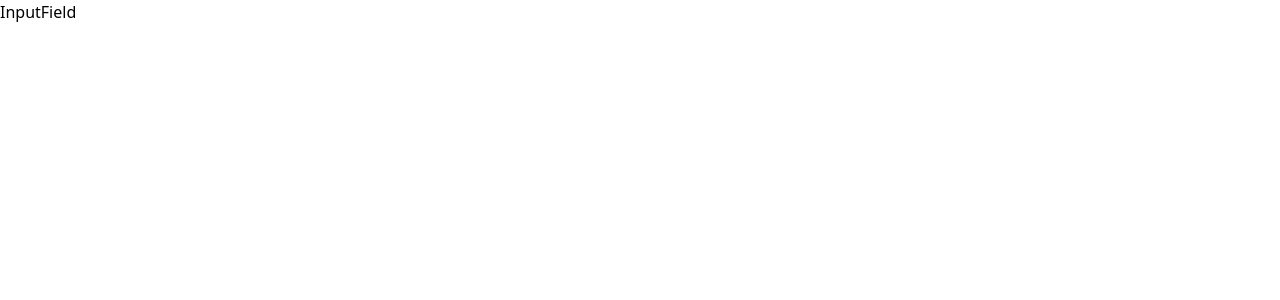
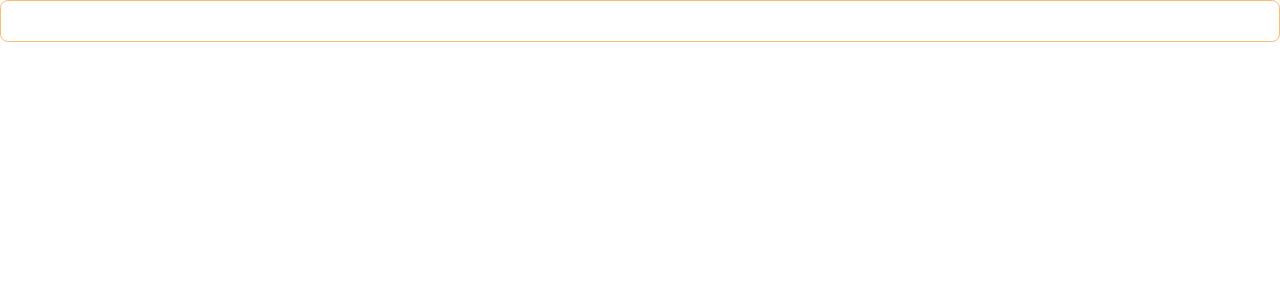
Before and after one commit to anoopraju31/100xdevs_cohort, a React (Vite) app in the folder week 7/assignments/5_github_info_card/: page / in a window 1280 px wide. Shown: the top 300 px of the page. Built offline with nearby package versions, Linux system fonts and the light colour scheme.

Commit message:
Week 7 - Assignments - 5. Github Info Card - InputField Component - styled

```diff
--- a/week 7/assignments/5_github_info_card/package.json
+++ b/week 7/assignments/5_github_info_card/package.json
@@ -10,6 +10,7 @@
     "preview": "vite preview"
   },
   "dependencies": {
+    "prop-types": "^15.8.1",
     "react": "^18.2.0",
     "react-dom": "^18.2.0"
   },
--- a/week 7/assignments/5_github_info_card/src/components/InputField.jsx
+++ b/week 7/assignments/5_github_info_card/src/components/InputField.jsx
@@ -1,5 +1,48 @@
-const InputField = () => {
-	return <div>InputField</div>
+import PropTypes from 'prop-types'
+
+const InputField = (props) => {
+	const {
+		id,
+		name,
+		label,
+		placeholder,
+		type,
+		value,
+		handleChange,
+		isDisabled,
+	} = props
+	return (
+		<div>
+			<label htmlFor={id} className='sr-only'>
+				{label}
+			</label>
+			<input
+				id={id}
+				name={name}
+				type={type}
+				disabled={isDisabled}
+				placeholder={placeholder}
+				value={value}
+				onChange={handleChange}
+				className='bg-transparent border outline-none border-orange-300 text-orange-900 text-sm rounded-lg focus:ring-orange-500 focus:border-orange-500 block w-full p-2.5 placeholder:text-orange-800/80 transition-colors duration-300'
+			/>
+		</div>
+	)
+}
+
+InputField.propTypes = {
+	name: PropTypes.string.isRequired,
+	label: PropTypes.string.isRequired,
+	id: PropTypes.string.isRequired,
+	placeholder: PropTypes.string.isRequired,
+	type: PropTypes.oneOf(['text', 'email', 'number', 'url']).isRequired,
+	handleChange: PropTypes.func.isRequired,
+	value: PropTypes.oneOfType([PropTypes.string, PropTypes.number]),
+	isDisabled: PropTypes.bool,
+}
+
+InputField.defaultProp = {
+	type: 'text',
 }
 
 export default InputField
```
Also changed, not shown: 1 other file (tests, documents, lock files or other folders).
